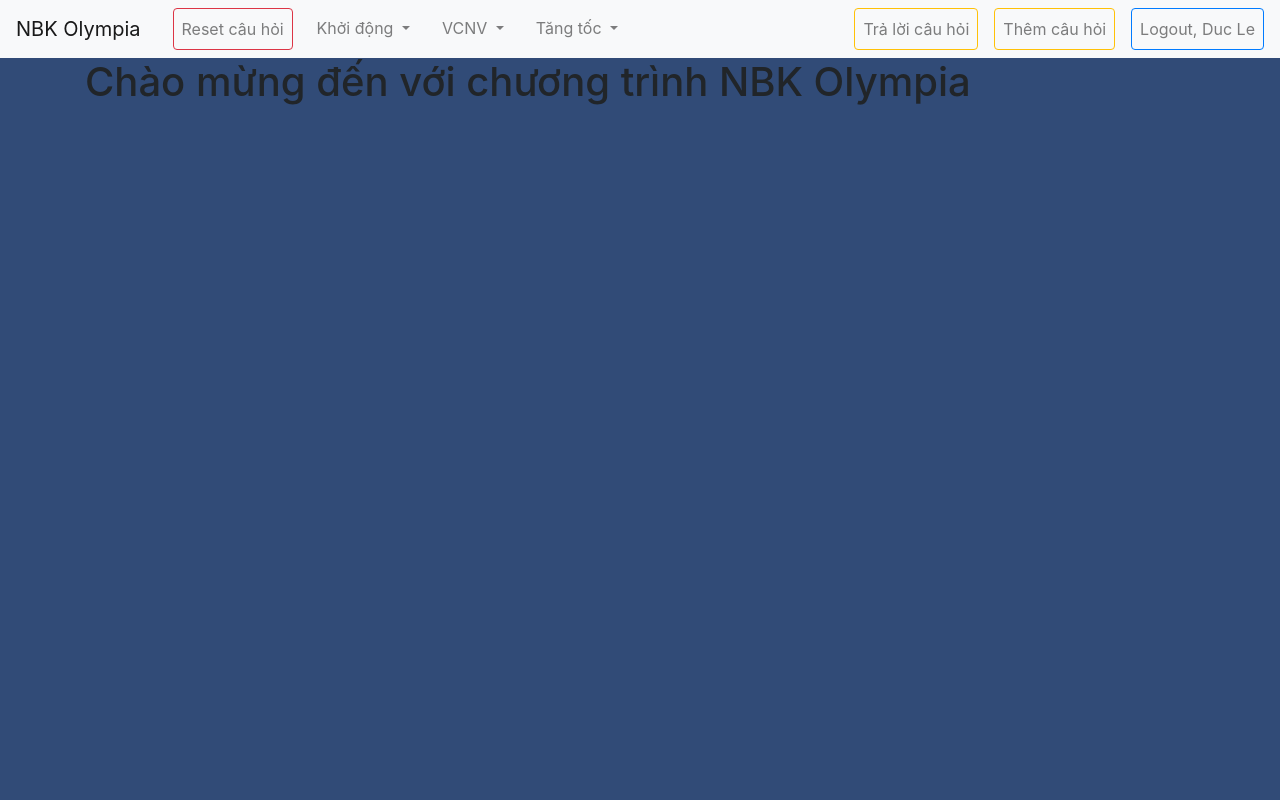
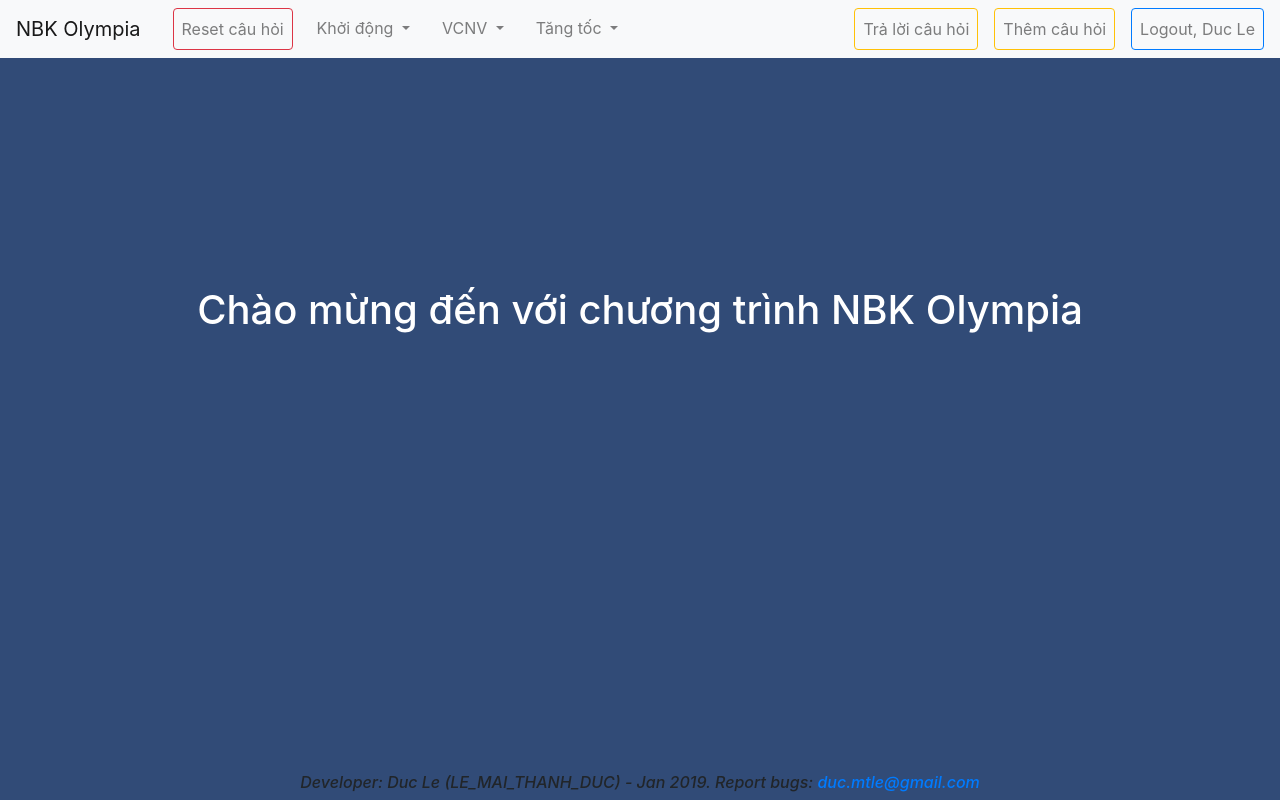
Before and after one commit to dletk/NBKOlympia, a Django app: page / in a window 1280 px wide. Run offline with Django 3.2, Linux system fonts and the light colour scheme; a user stored in the database is signed in; some libraries are stand-ins or nearby versions.

Commit message:
Added styling for homepage

```diff
--- a/NBKOlympia/templates/tangtoc/home.html
+++ b/NBKOlympia/templates/tangtoc/home.html
@@ -1,10 +1,32 @@
 {% extends 'tangtoc/base.html' %}
+
+{% block style %}
+<style>
+    #message {
+        text-align: center;
+        color: white;
+        margin-top: 20%;
+    }
+
+    #footer {
+        text-align: center;
+        position: fixed;
+        bottom: 0;
+        left: 0;
+        font-style: italic;
+    }
+</style>
+{% endblock %}
+
 {% block content %}
-    <div class="col">
+    <div class="col-12" id="message">
         {% if not message %}
             <h1>Chào mừng đến với chương trình NBK Olympia</h1>
         {% else %}
             <h1>{{message}}</h1>
         {% endif %}
     </div>
+    <div class="col-12" id="footer">
+        <h6>Developer: Duc Le (LE_MAI_THANH_DUC) - Jan 2019. Report bugs: <a href="mailto:duc.mtle@gmail.com">duc.mtle@gmail.com</a></h6>
+    </div>
 {% endblock %}
```
Also changed, not shown: NBKOlympia/db.sqlite3.
